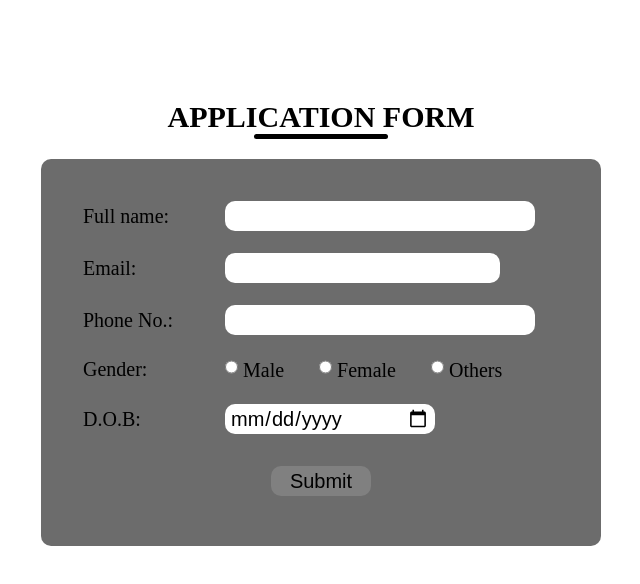
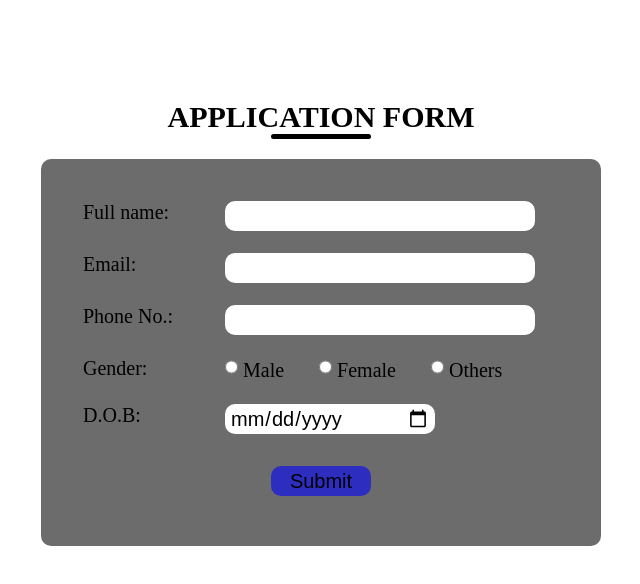
Before and after one commit to Amdalat/formvalidatiion, a plain HTML site: page index.html in a window 1280 px wide. Shown: the whole page, without its empty margins (319-959 px from the left). Drawn offline with Linux system fonts and the light colour scheme.

Commit message:
Update index.css

```diff
--- a/index.css
+++ b/index.css
@@ -5,12 +5,13 @@
 }
 
 #container{
-    width: 35%;
+    max-width: 80%;
     margin: 100px auto;
     display: flex;
     flex-direction: column;
     justify-content: center;
     align-items: center;
+
 }
 #container h2{
     font-size: 30px;
@@ -18,7 +19,7 @@
 }
 #line{
     background-color: black;
-    width: 30%;
+    width: 100px;
     height: 5px;
     margin-bottom: 20px;
     border-radius: 10px;
@@ -30,6 +31,7 @@
 }
 td{
     padding: 10px;
+    vertical-align: top;
 }
 
 input{
@@ -39,7 +41,7 @@ input{
     border-radius: 10px;
     border: none;
 }
-input[type=text]{
+input[type=text], [type=email]{
     width: 300px;
     overflow: hidden;
 }
@@ -54,6 +56,6 @@ button{
     width: 100px;
     border: none;
     border-radius: 10px;
-    background-color: gray;
+    background-color: rgba(0, 0, 253, 0.582);
     margin: 20px 200px;
 }
```
